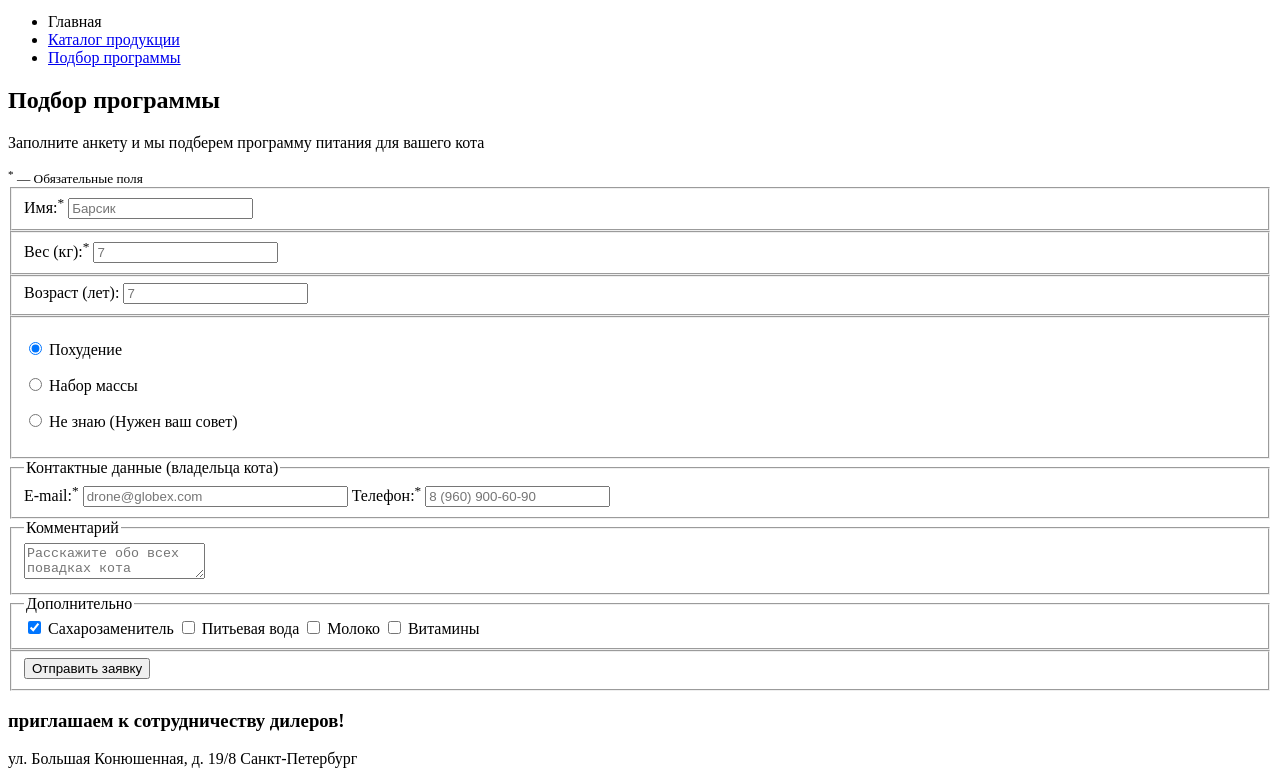
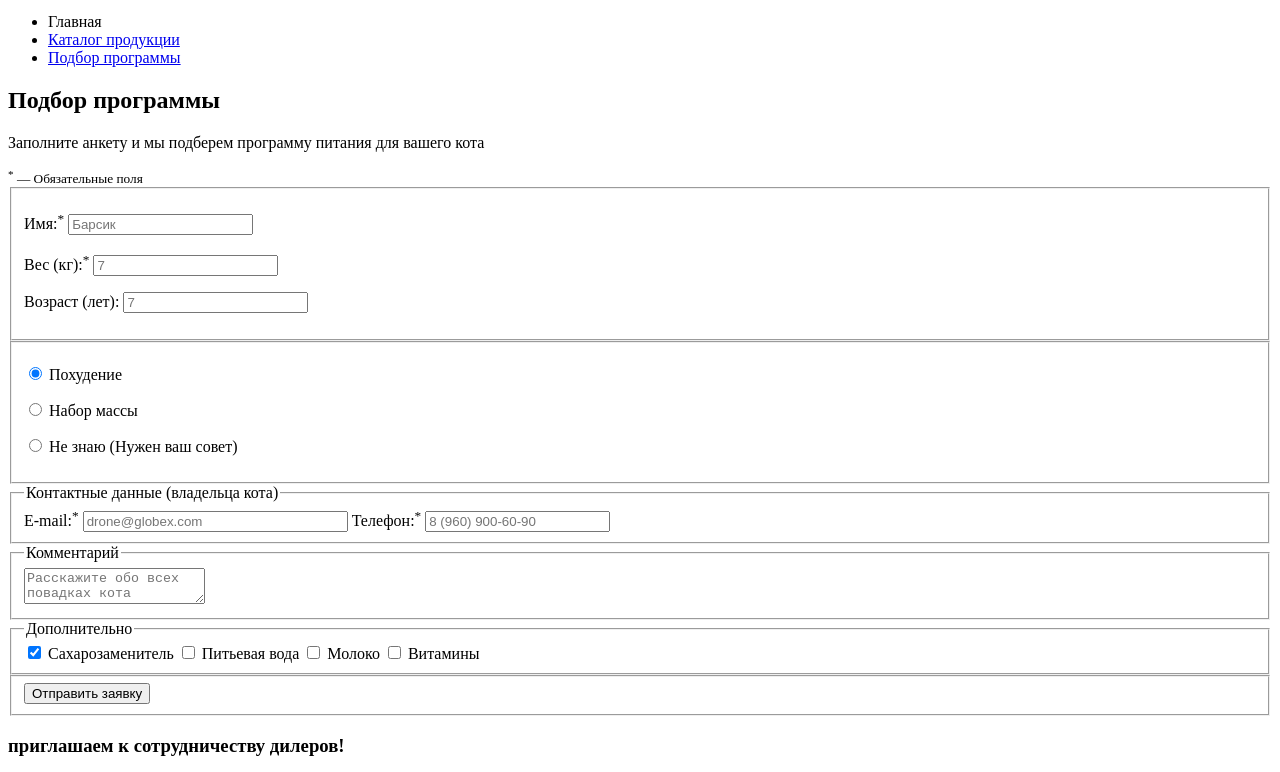
Before and after one commit to Lu4Lu/305263-cat-energy, a website: page source/form.html in a window 1280 px wide. Shown: the part 50-822 px from the top of the page. Drawn offline with Linux system fonts and the light colour scheme.

Commit message:
travis corrections

```diff
--- a/source/form.html
+++ b/source/form.html
@@ -41,18 +41,20 @@
 <!-- форма -->
         <form class="selector-form" method="post" enctype="multipart/form-data" autocomplete="off" action="https://echo.htmlacademy.ru">
           <fieldset class="selector-form__element">
+            <p>
               <label class="selector-form__label" for="name">Имя:<sup>*</sup></label>
               <input id="name" name="name" type="text" placeholder="Барсик" minlength="1" maxlength="30" required>
-          </fieldset>
+            </p>
 
-          <fieldset class="selector-form__element">
+            <p>
               <label class="selector-form__label" for="weight">Вес (кг):<sup>*</sup></label>
               <input id="weight" name="weight" type="number" placeholder="7" minlength="1" required>
-          </fieldset>
+            </p>
 
-          <fieldset class="selector-form__element">
+            <p>
               <label class="selector-form__label" for="age">Возраст (лет):</label>
               <input id="age" name="age" type="number" placeholder="7" minlength="1" required>
+            </p>
           </fieldset>
 
           <fieldset class="selector-form__element selector-form-programs">
```
Lines whose indentation alone changed are shown as unchanged.
